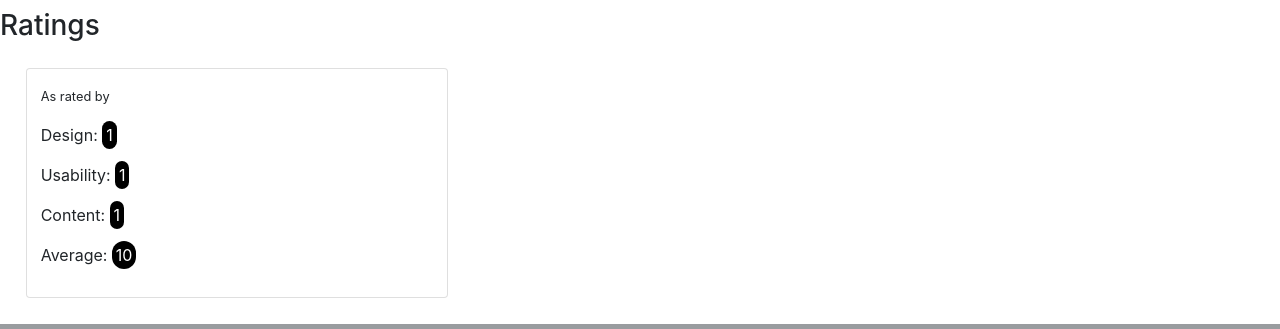
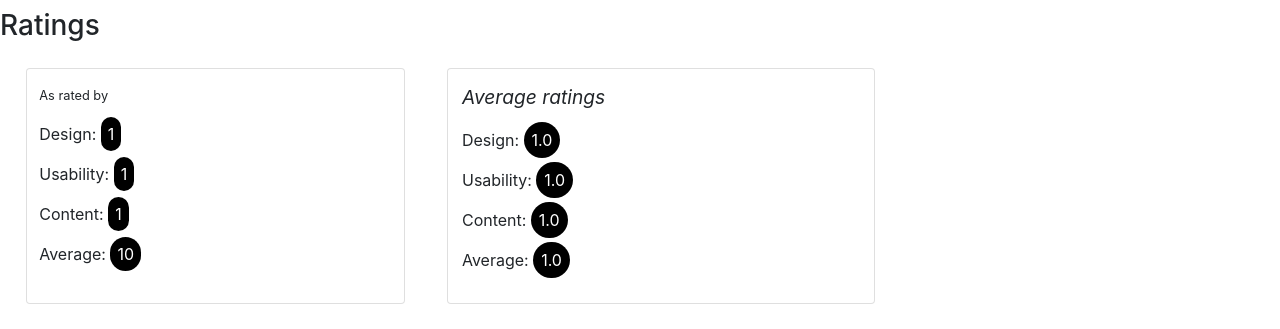
Before and after one commit to dancan-sandys/awwards, a Django app: page /project/single/1 in a window 1280 px wide. Shown: the part 663-992 px from the top of the page. Run offline with Django 3.2, Linux system fonts and the light colour scheme; tables that the repository leaves empty hold one stand-in row (values such as "Sample post"); some libraries are stand-ins or nearby versions.

Commit message:
link the projects to the home and profile pages

```diff
--- a/awward/static/css/project.css
+++ b/awward/static/css/project.css
@@ -17,7 +17,7 @@
 
 .rate{
     color: white;
-    padding: 1%;
+    padding: 2%;
     border-radius: 24px;
     background-color: black;
 }
--- a/awward/templates/home.html
+++ b/awward/templates/home.html
@@ -26,10 +26,11 @@
         <h1>{{project.Title}}</h1>
         <img src="{{project.Landing.url}}" alt="landing">
         <p>{{project.Description}}</p>
-
+        <a class="bg-dark btn text-white" href="project/single/{{project.id}}">View Project</a>
     </div>
 
     {%endfor%}
+
 </div>
 
 {%endblock%}
--- a/awward/templates/profile/home.html
+++ b/awward/templates/profile/home.html
@@ -29,6 +29,7 @@
             <h1>{{project.Title}}</h1>
             <img src="{{project.Landing.url}}" alt="landing">
             <p>{{project.Description}}</p>
+            <a  class="bg-dark btn text-white" href="{%url 'single' project.id %}">View Project</a>
         </div>
 
         {%endfor%}
--- a/awward/templates/projects/one.html
+++ b/awward/templates/projects/one.html
@@ -35,6 +35,26 @@
     </div>
     {%endfor%}
 
+    <div class="rating card">
+        <p> <big> <em> Average ratings</em></big></p>
+        <p>
+           Design: <span class="rate">{{rates.0}}</span>
+        </p>
+
+        <p>
+            Usability: <span class="rate" >{{rates.1}}</span>
+        </p>
+
+        <p>
+            Content: <span class="rate" >{{rates.2}}</span>
+        </p>
+
+        <p>
+            Average: <span class="rate" >{{rates.3}}</span>
+        </p>
+
+    </div>
+
 </div>
 
 
--- a/awward/views.py
+++ b/awward/views.py
@@ -109,14 +109,19 @@ def showproject(request):
 def oneproject(request, id):
 
     project = Project.objects.get(id = id)
-    ratings = Rating.objects.all()
-    rates =averagingrates(ratings)
+    try:
+        ratings = Rating.objects.filter(project=project)
+        rates =averagingrates(ratings)
+    except:
+        rates = ['No ratings','No ratings','No ratings','No ratings']
 
-    return render(request, "projects/one.html", {"project":project, "ratings":ratings})
+
+
+    return render(request, "projects/one.html", {"project":project,"rates":rates, "ratings":ratings})
 
 def rate(request, id):
+    project = Project.objects.get(id = id)
     ratings = Rating.objects.all()
-    project = Project.objects.get(id = id)
     if request.method == "POST":
         creativity = request.POST.get("creativity")
         design = request.POST.get("design")
```
